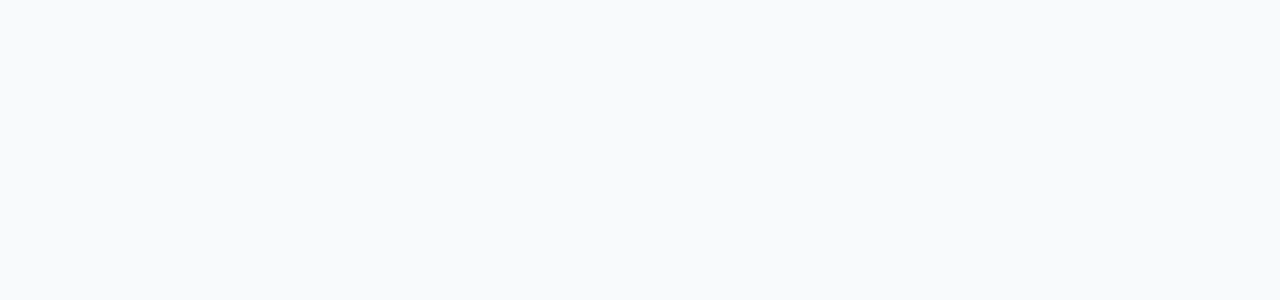
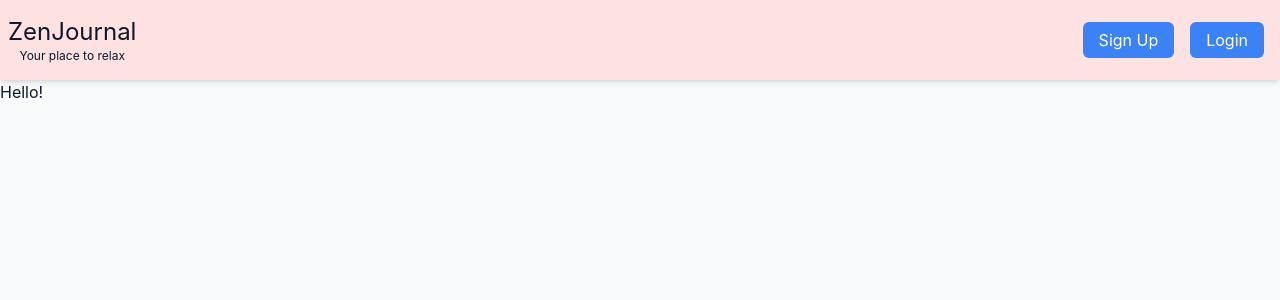
Before and after one commit to ZenJournalGABISCHOOL/ZenJournal, a React (Vite) app: page / in a window 1280 px wide. Shown: the top 300 px of the page. Built offline with nearby package versions, Linux system fonts and the light colour scheme; the HTML template or start-up script is replaced by a standard one.

Commit message:
git commit main

```diff
--- a/package.json
+++ b/package.json
@@ -11,7 +11,8 @@
   },
   "dependencies": {
     "react": "^18.2.0",
-    "react-dom": "^18.2.0"
+    "react-dom": "^18.2.0",
+    "react-router-dom": "^7.9.4"
   },
   "devDependencies": {
     "@types/react": "^18.2.43",
--- a/src/App.jsx
+++ b/src/App.jsx
@@ -1,6 +1,18 @@
 import { useState } from 'react'
+import { Routes, Router, Route, BrowserRouter } from 'react-router-dom'
+import Navbar from './components/Navbar'
+function App() {
+    return(
+    <BrowserRouter>
+    <Navbar />
+    <Routes>
+    <Route path="/" element={<h1>Hello!</h1>}></Route>
+    </Routes>
+    </BrowserRouter>
 
-function App() {
+
+
+    )
 
 
 
--- /dev/null
+++ b/src/components/Navbar.jsx
@@ -0,0 +1,19 @@
+import { Link } from "react-router-dom";
+
+
+function Navbar() {
+    return(
+        <nav className="bg-red-100 flex flex-row h-20 items-center shadow-md">
+            <div className="flex flex-col cursor-pointer p-2 text-center">
+            <h1 className="text-2xl">ZenJournal</h1>
+            <p className="text-xs">Your place to relax</p>
+            </div>
+            <div className="ml-auto mr-4">
+                <Link to="/signup" className="mr-4 bg-primary-500 text-white px-4 py-2 rounded-md hover:bg-primary-600 transition duration-300">Sign Up</Link>
+                <Link to="/login" className="bg-primary-500 text-white px-4 py-2 rounded-md hover:bg-primary-600 transition duration-300">Login</Link>
+            </div>
+        </nav>
+        )
+}
+
+export default Navbar;
```
Also changed, not shown: src/pages/mainHub.jsx (added), 1 other file (tests, documents, lock files or other folders).
